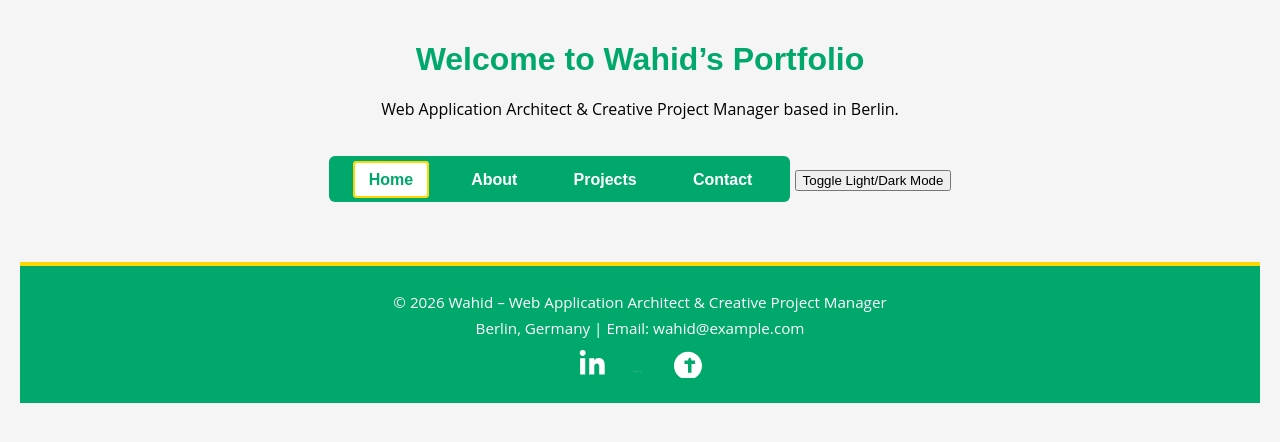
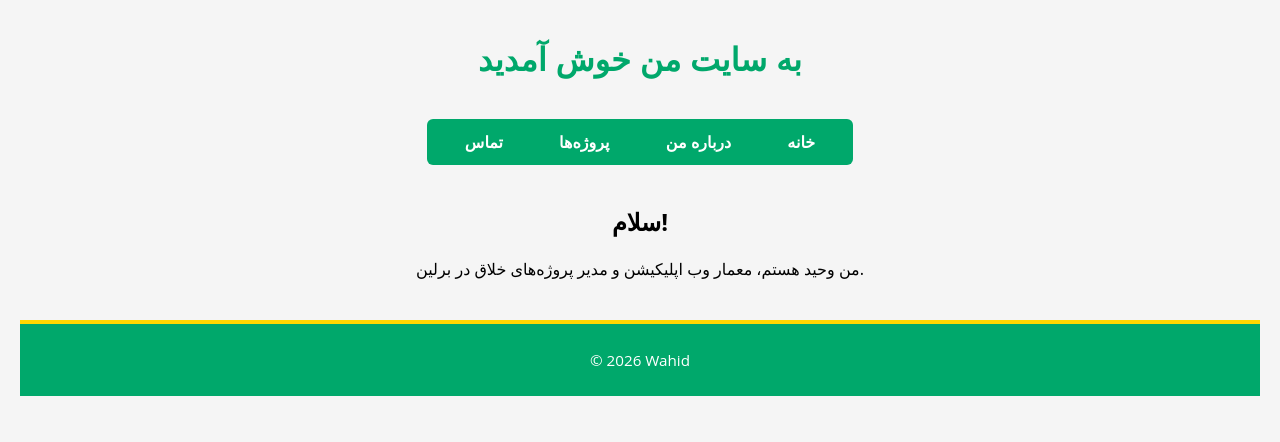
Before and after one commit to wahidahadi/wahid1, a plain HTML site: page index.html in a window 1280 px wide. Drawn offline with Linux system fonts and the light colour scheme.

Commit message:
Revise index.html for bilingual support and layout
Updated the HTML structure and content for the portfolio page, including changes to the language and navigation links.

```diff
--- a/index.html
+++ b/index.html
@@ -1,72 +1,30 @@
 <!DOCTYPE html>
-<html lang="en">
+<html lang="fa">
 <head>
   <meta charset="UTF-8">
-  <title>Wahid Portfolio – Home</title>
+  <title>پورتفولیو وحید</title>
   <link rel="stylesheet" href="style.css">
 </head>
 <body>
-  <h1>Welcome to Wahid’s Portfolio</h1>
-  <p>Web Application Architect & Creative Project Manager based in Berlin.</p>
+  <header>
+    <h1>به سایت من خوش آمدید</h1>
+    <nav>
+      <a href="index.html">خانه</a>
+      <a href="about.html">درباره من</a>
+      <a href="projects.html">پروژه‌ها</a>
+      <a href="contact.html">تماس</a>
+    </nav>
+  </header>
 
-  <nav>
-    <a href="index.html" class="active">Home</a>
-    <a href="about.html">About</a>
-    <a href="projects.html">Projects</a>
-    <a href="contact.html">Contact</a>
-  </nav>
-
-  <!-- دکمه تغییر حالت -->
-  <button id="toggleTheme">Toggle Light/Dark Mode</button>
+  <main>
+    <section>
+      <h2>سلام!</h2>
+      <p>من وحید هستم، معمار وب اپلیکیشن و مدیر پروژه‌های خلاق در برلین.</p>
+    </section>
+  </main>
 
   <footer>
-    <div class="footer-content">
-      <p>© 2026 Wahid – Web Application Architect & Creative Project Manager</p>
-      <p>Berlin, Germany | Email: wahid@example.com</p>
-      <div class="social-icons">
-        <!-- LinkedIn -->
-        <a href="https://linkedin.com/in/wahid" target="_blank" aria-label="LinkedIn">
-          <svg xmlns="http://www.w3.org/2000/svg" viewBox="0 0 448 512">
-            <path d="M100.28 448H7.4V148.9h92.88zM53.79 108.1C24.09 108.1 0 83.5 0 53.8a53.8 53.8 0 11107.6 0c0 29.7-24.1 54.3-53.81 54.3zM447.9 448h-92.4V304.1c0-34.3-12.3-57.7-43.1-57.7-23.5 0-37.6 15.8-43.7 31.1-2.2 5.3-2.8 12.7-2.8 20.1V448h-92.4s1.2-270.1 0-299.1h92.4v42.4c12.3-19 34.3-46.1 83.5-46.1 61 0 107 39.8 107 125.2V448z"/>
-          </svg>
-        </a>
-        <!-- GitHub -->
-        <a href="https://github.com/wahid" target="_blank" aria-label="GitHub">
-          <svg xmlns="http://www.w3.org/2000/svg" viewBox="0 0 496 512">
-            <path d="M165.9 397.4c0 2-2.3 3.6-5.2 3.6-2.9 0-5.2-1.6-5.2-3.6 0-2 2.3-3.6 5.2-3.6 2.9 0 5.2 1.6 5.2 3.6zm-33.1-6.9c-.7 1.6-2.9 2.2-4.9 1.2-2-.9-3.1-2.9-2.4-4.5.7-1.6 2.9-2.2 4.9-1.2 2 .9 3.1 2.9 2.4 4.5zm44.8-1.1c-2.9 0-5.2 1.6-5.2 3.6 0 2 2.3 3.6 5.2 3.6 2.9 0 5.2-1.6 5.2-3.6 0-2-2.3-3.6-5.2-3.6zm44.8 0c-2.9 0-5.2 1.6-5.2 3.6 0 2 2.3 3.6 5.2 3.6 2.9 0 5.2-1.6 5.2-3.6 0-2-2.3-3.6-5.2-3.6zm44.8 0c-2.9 0-5.2 1.6-5.2 3.6 0 2 2.3 3.6 5.2 3.6 2.9 0 5.2-1.6 5.2-3.6 0-2-2.3-3.6-5.2-3.6z"/>
-          </svg>
-        </a>
-        <!-- Fiverr -->
-        <a href="https://fiverr.com/wahidahadi" target="_blank" aria-label="Fiverr">
-          <svg xmlns="http://www.w3.org/2000/svg" viewBox="0 0 512 512">
-            <path d="M256 32C114.6 32 0 146.6 0 288c0 141.4 114.6 256 256 256s256-114.6 256-256C512 146.6 397.4 32 256 32zm0 96c35.3 0 64 28.7 64 64h64v64h-64v160h-64V256h-64v-64h64c0-35.3 28.7-64 64-64z"/>
-          </svg>
-        </a>
-      </div>
-    </div>
+    <p>&copy; 2026 Wahid</p>
   </footer>
-
-  <script>
-    const toggleBtn = document.getElementById('toggleTheme');
-
-    // اعمال حالت ذخیره‌شده هنگام بارگذاری
-    document.addEventListener('DOMContentLoaded', () => {
-      const savedTheme = localStorage.getItem('theme');
-      if (savedTheme === 'dark') {
-        document.body.classList.add('dark-mode');
-      }
-    });
-
-    // تغییر حالت و ذخیره در localStorage
-    toggleBtn.addEventListener('click', () => {
-      document.body.classList.toggle('dark-mode');
-      if (document.body.classList.contains('dark-mode')) {
-        localStorage.setItem('theme', 'dark');
-      } else {
-        localStorage.setItem('theme', 'light');
-      }
-    });
-  </script>
-
 </body>
 </html>
```
